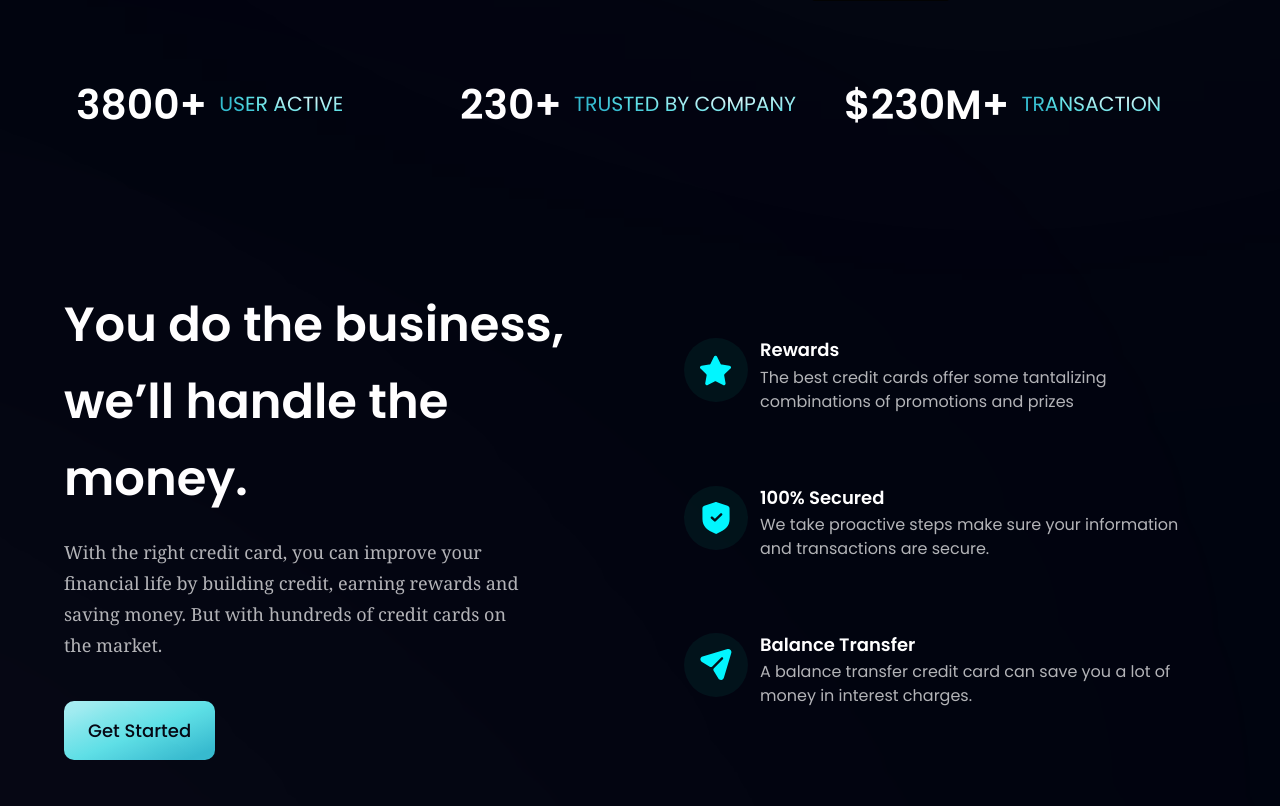
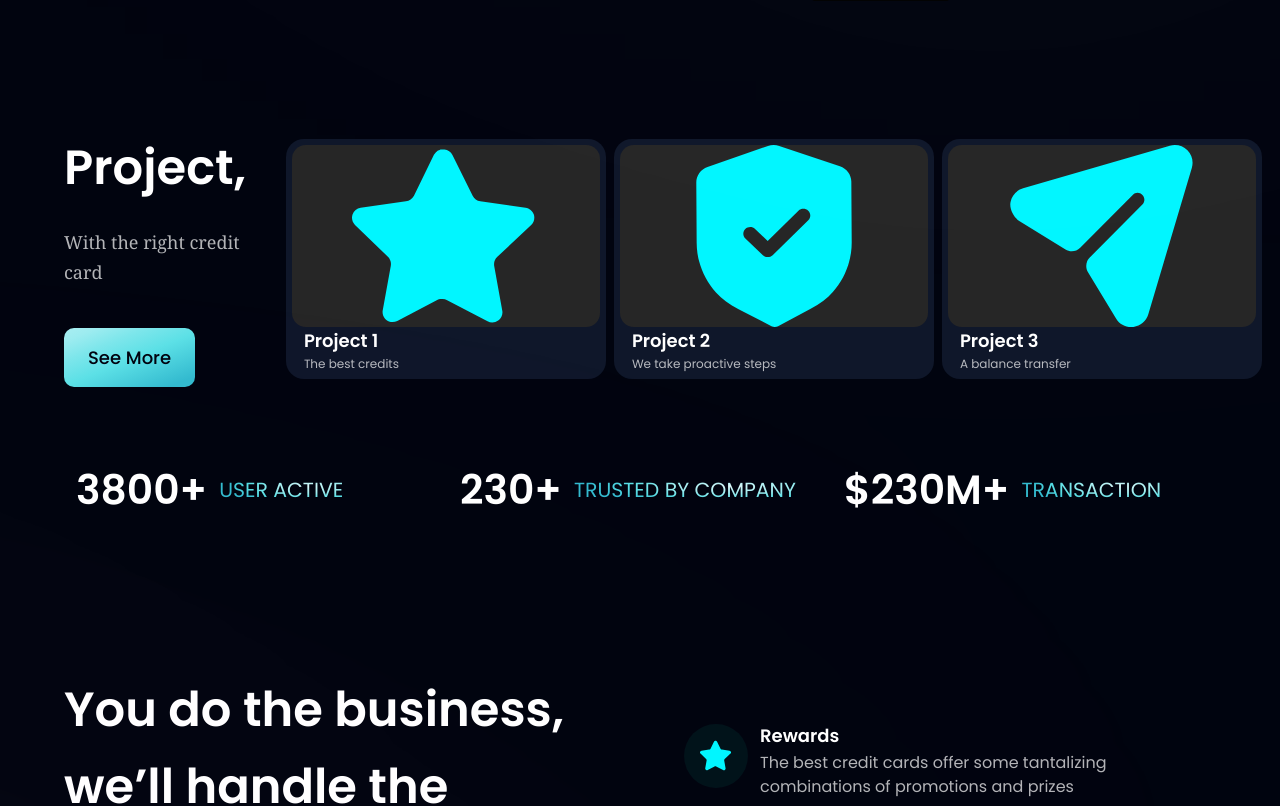
Before and after one commit to sonuku092/My_Portfolio, a React (Vite) app: page / in a window 1280 px wide. Shown: the part 1263-2069 px from the top of the page. Built offline with nearby package versions, Linux system fonts and the light colour scheme.

Commit message:
Project Sections

```diff
--- a/src/App.jsx
+++ b/src/App.jsx
@@ -1,5 +1,5 @@
 import styles from "./style";
-import { Billing, Business, CardDeal, Clients, CTA, Footer, Navbar, Stats, Testimonials, Hero, AboutMe } from "./components";
+import { Billing, Business, CardDeal, Clients, CTA, Footer, Navbar, Stats, Testimonials, Hero, AboutMe, Project } from "./components";
 
 const App = () => (
   <div className="bg-primary w-full overflow-hidden">
@@ -21,6 +21,12 @@ const App = () => (
       </div>
     </div>
 
+    <div className={`bg-primary ${styles.paddingX} ${styles.flexStart}`}>
+      <div className={`${styles.boxWidth}`}>
+        <Project />
+      </div>
+    </div>
+
     <div className={`bg-primary ${styles.paddingX} ${styles.flexCenter}`}>
       <div className={`${styles.boxWidth}`}>
         <Stats />
--- a/src/components/Button.jsx
+++ b/src/components/Button.jsx
@@ -2,7 +2,7 @@ import React from "react";
 
 const Button = ({ styles }) => (
   <button type="button" className={`py-4 px-6 font-poppins font-medium text-[18px] text-primary bg-blue-gradient rounded-[10px] outline-none ${styles}`}>
-    Get Started
+    See More
   </button>
 );
 
--- /dev/null
+++ b/src/components/Project.jsx
@@ -0,0 +1,42 @@
+import { project } from "../constants";
+import styles, { layout } from "../style";
+import Button from "./Button";
+
+const ProjectCard = ({ icon, title, content, index }) => (
+  <div className={`flex flex-col h-[240px] w-[100%] sm:w-[320px] p-[6px] rounded-[18px] feature-card bg-slate-900 cursor-pointer`}>
+    <div className={`w-[100%] h-[80%] rounded-[14px] ${styles.flexCenter} bg-neutral-800`}>
+      <img src={icon} alt="star" className="w-[100%] h-[100%] object-contain" />
+    </div>
+    <div className="flex-1 flex flex-col ml-3">
+      <h4 className="font-poppins font-semibold text-white text-[18px] mb-1">
+        {title}
+      </h4>
+      <p className="font-poppins font-normal text-dimWhite text-[12px] leading-none">
+        {content}
+      </p>
+    </div>
+  </div>
+);
+
+const Project = () =>  (
+  <section id="projects" className={layout.section1}>
+    <div className={layout.sectionInfo1}>
+      <h2 className={styles.heading2}>
+        Project, <br className="sm:block hidden" />
+      </h2>
+      <p className={`${styles.paragraph} max-w-[470px] mt-5`}>
+        With the right credit card
+      </p>
+
+      <Button styles={`mt-10`} />
+    </div>
+
+    <div className={`${layout.sectionImg1} flex-col sm:flex-row gap-2`}>
+      {project.map((project, index) => (
+        <ProjectCard key={project.id} {...project} index={index} />
+      ))}
+    </div>
+  </section>
+);
+
+export default Project;
--- a/src/components/index.js
+++ b/src/components/index.js
@@ -9,6 +9,7 @@ import Footer from "./Footer";
 import Testimonials from "./Testimonials";
 import Hero from "./Hero";
 import AboutMe from "./AboutMe";
+import Project from "./Project";
 
 export {
   Navbar,
@@ -22,4 +23,5 @@ export {
   Testimonials,
   Hero,
   AboutMe,
+  Project
 };
--- a/src/constants/index.js
+++ b/src/constants/index.js
@@ -40,6 +40,30 @@ export const features = [
     title: "Balance Transfer",
     content:
       "A balance transfer credit card can save you a lot of money in interest charges.",
+  },
+];
+
+export const project = [
+  {
+    id: "project-1",
+    icon: star,
+    title: "Project 1",
+    content:
+      "The best credits",
+  },
+  {
+    id: "project-2",
+    icon: shield,
+    title: "Project 2",
+    content:
+      "We take proactive steps",
+  },
+  {
+    id: "project-3",
+    icon: send,
+    title: "Project 3",
+    content:
+      "A balance transfer",
   },
 ];
 
--- a/src/style.js
+++ b/src/style.js
@@ -17,12 +17,15 @@ const styles = {
 
 export const layout = {
   section: `flex md:flex-row flex-col ${styles.paddingY}`,
+  section1: `flex md:flex-row flex-col ${styles.paddingY}`,
   sectionReverse: `flex md:flex-row flex-col-reverse ${styles.paddingY}`,
 
   sectionImgReverse: `flex-1 flex ${styles.flexCenter} md:mr-10 mr-0 md:mt-0 mt-10 relative`,
   sectionImg: `flex-1 flex ${styles.flexCenter} md:ml-10 ml-0 md:mt-0 mt-10 relative`,
+  sectionImg1: `flex ${styles.flexCenter} md:ml-10 ml-0 md:mt-0 mt-10 relative`,
 
   sectionInfo: `flex-1 ${styles.flexStart} flex-col`,
+  sectionInfo1: `flex-[60%] ${styles.flexStart} flex-col`,
 };
 
 export default styles;
```
